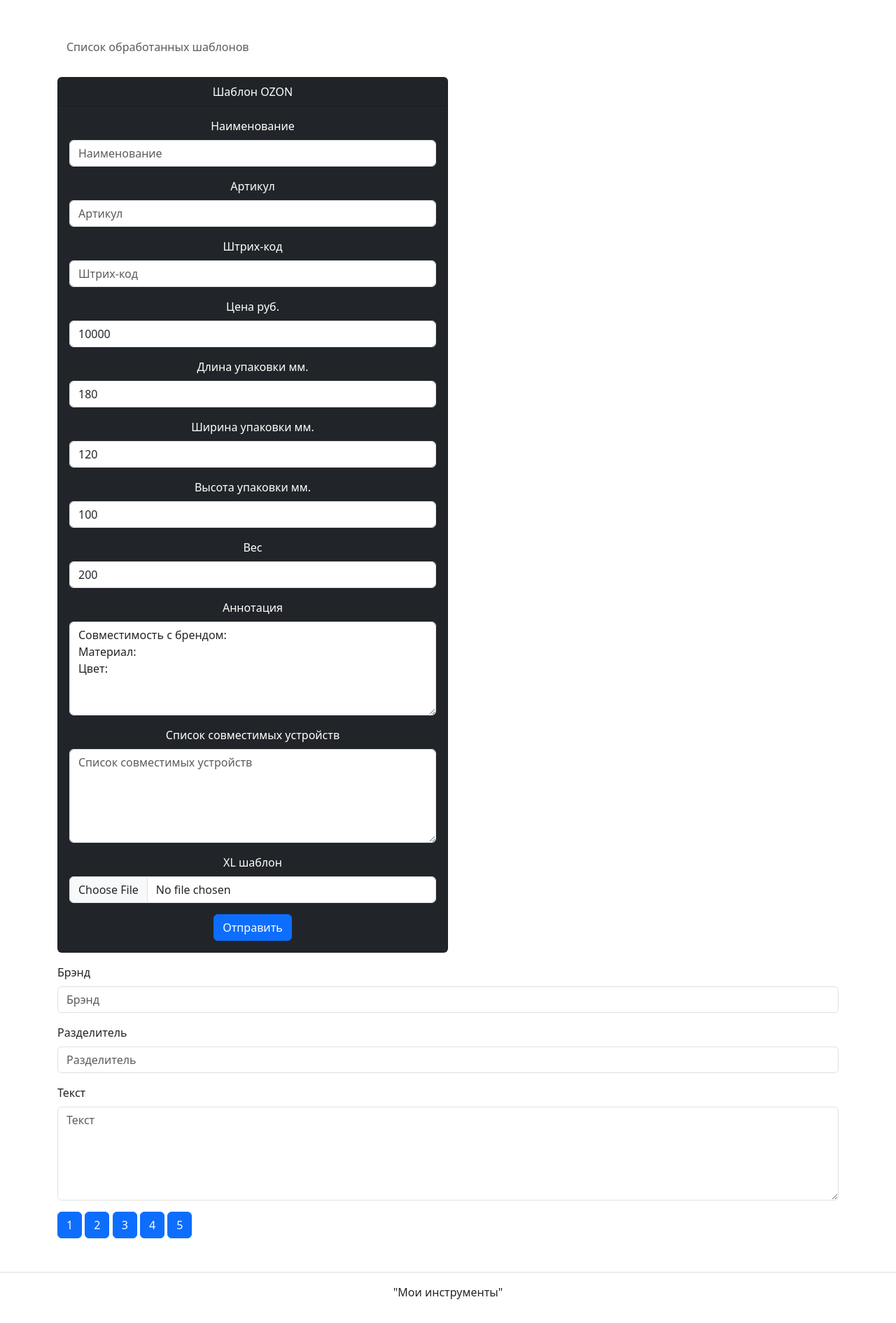
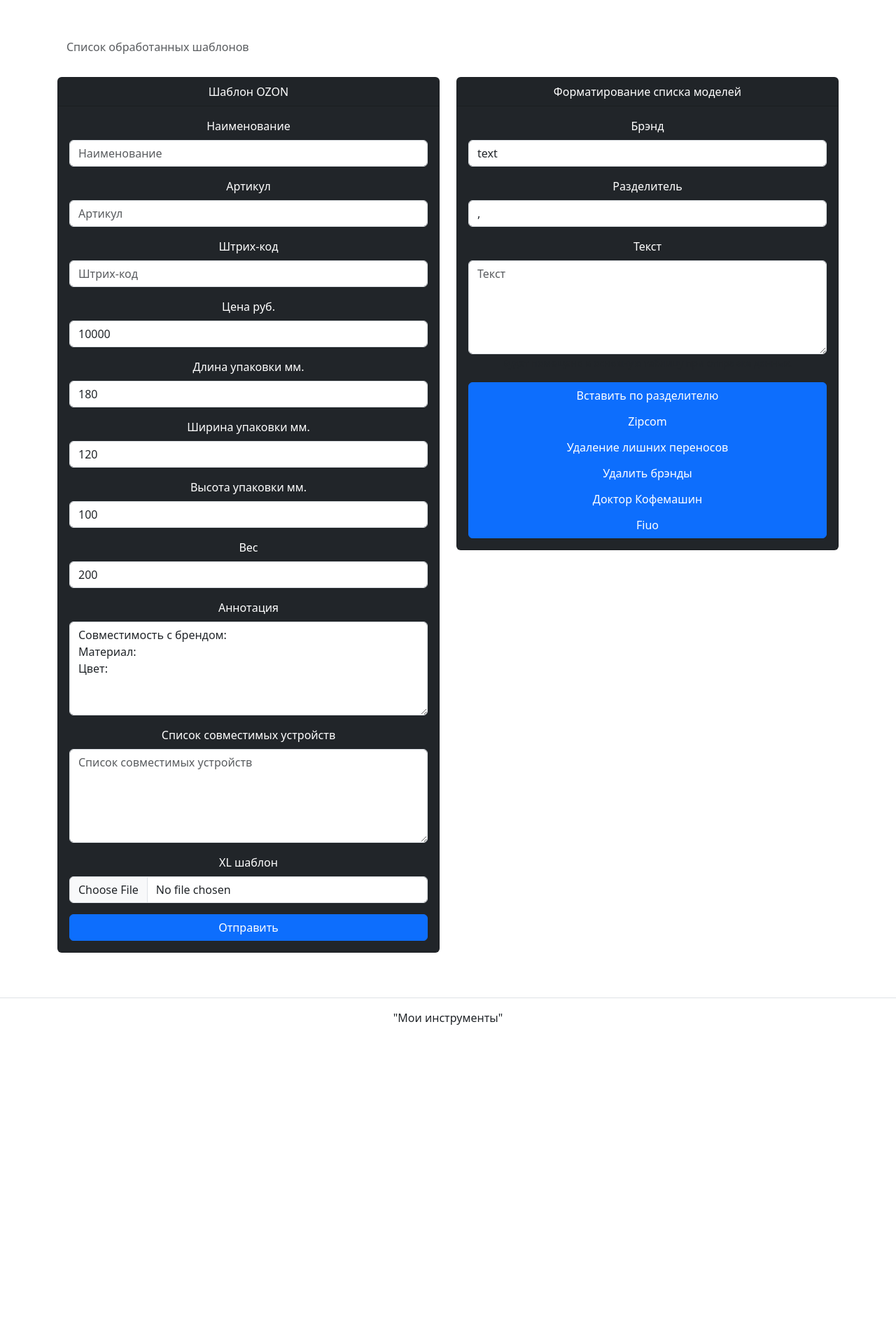
Before and after one commit to Sainekt/sklad_tools, a Django app: page /ozon/ in a window 1280 px wide. Shown: the part 56-1946 px from the top of the page at 70% size. After the commit the page ends 1520 px from the top, so only its background shows below. Run offline with Django 5.2, Linux system fonts and the light colour scheme; some libraries are stand-ins or nearby versions.

Commit message:
add working forms

```diff
--- a/ozon/forms.py
+++ b/ozon/forms.py
@@ -14,8 +14,9 @@ class OzonForm(forms.ModelForm):
 
 
 class Formating(forms.Form):
-    brand = forms.CharField(label='Брэнд')
-    sep = forms.CharField(label='Разделитель')
+    brand = forms.CharField(label='Брэнд', required=False)
+    sep = forms.CharField(label='Разделитель', required=False)
     text = forms.CharField(label='Текст', widget=forms.Textarea(
         {'cols': '22', 'rows': '5'}), required=False,
+        help_text='Будет помещено в основную таблицу при отправке данных.'
     )
--- a/ozon/models.py
+++ b/ozon/models.py
@@ -29,5 +29,6 @@ class Ozon(models.Model):
         'Список совместимых устройств', max_length=5000
     )
     xcel_shablon = models.FileField('XL шаблон', upload_to='ozon_shablons')
+
     def get_absolute_url(self):
         return reverse("ozon:edit_xl", kwargs={"pk": self.pk})
--- a/ozon/views.py
+++ b/ozon/views.py
@@ -1,6 +1,3 @@
-from typing import Any
-from django.db.models.base import Model as Model
-from django.db.models.query import QuerySet
 from django.views.generic import CreateView, DetailView, UpdateView, ListView
 from django.shortcuts import redirect
 
@@ -14,7 +11,6 @@ from utils.ozon import format_string as formating
 
 SET_BARCODS = barcode_set
 
-
 class XlFormCreateView(CreateView):
     model = Ozon
     form_class = OzonForm
@@ -26,17 +22,26 @@ class XlFormCreateView(CreateView):
             form.instance.barcode = barcode
         if form.instance.article is None:
             form.instance.article = barcode
+        if form.instance.model_list is None and self.text:
+            form.instance.model_list = self.text
         return super().form_valid(form)
 
     def get_context_data(self, **kwargs):
         context = super().get_context_data(**kwargs)
-        if self.request.GET:
-            if 'model_list_zipcom' in self.request.GET:
-                self.text = formating.model_list_zipcom(
-                    self.request.GET['text']
-                )
-
-        formater = Formating(initial={'text': self.text})
+        self.brand, self.sep = formating.get_Separation()
+        if self.request.POST:
+            self.text = get_format_strgin(
+                number=self.request.POST['button'],
+                text=self.request.POST['text'],
+                brand=self.request.POST['brand'],
+                sep=self.request.POST['sep']
+            )
+        formater = Formating(
+            initial={
+                'text': self.text,
+                'brand': self.brand,
+                'sep': self.sep}
+        )
         context["form_formatter"] = formater
         return context
 
@@ -48,6 +53,18 @@ class XlFormDetailView(DetailView):
 class XlFormUpdateView(UpdateView):
     model = Ozon
     form_class = OzonForm
+    text = None
+
+    def get_context_data(self, **kwargs):
+        context = super().get_context_data(**kwargs)
+        if self.request.GET:
+            if 'model_list_zipcom' in self.request.GET:
+                self.text = formating.model_list_zipcom(
+                    self.request.GET['text']
+                )
+        formater = Formating(initial={'text': self.text})
+        context["form_formatter"] = formater
+        return context
 
 
 class XlFormListView(ListView):
@@ -73,3 +90,17 @@ def edit_xl(request, pk):
     pyperclip.copy(info.barcode)
     excel_edit(choice_file_xl(info.xcel_shablon))
     return redirect('ozon:detail', pk=info.id)
+
+
+def get_format_strgin(number, text, brand=None, sep=None):
+    funcs = {
+        '1': formating.brands_by_sep,
+        '2': formating.model_list_zipcom,
+        '3': formating.del_enter,
+        '4': formating.del_brand,
+        '5': formating.model_list_doc_cm,
+        '6': formating.fiyo,
+    }
+    if number == '1':
+        return funcs[number](brand=brand, separation=sep, text=text)
+    return funcs[number](text)
--- a/templates/ozon/ozon_form.html
+++ b/templates/ozon/ozon_form.html
@@ -8,7 +8,10 @@
 {% block content %}
 <a class="btn btn text-muted" href="{% url 'ozon:list' %}">Список обработанных шаблонов</a>
 <br><br>
-<div class="card text-white bg-dark mb-3 text-center col-6">
+
+<div class="row">
+  <div class="col-md-6">
+    <div class="card text-white bg-dark mb-3 text-center">
       <div class="card-header">
         Шаблон OZON
       </div>
@@ -16,55 +19,33 @@
         <form method='post' enctype="multipart/form-data" id='form1'>
           {% csrf_token %}
           {% bootstrap_form form %}
+          <div class="btn-group-vertical w-100">
           {% bootstrap_button button_type="submit" content="Отправить" %}
           </div>
         </form>
       </div>
-
-<div>
-<form method='GET' id="form2">
-  {% bootstrap_form form_formatter %}
-  {% bootstrap_button button_type="submit" content="1" name="one" %}
-  {% bootstrap_button button_type="submit" content="2" name="model_list_zipcom" %}
-  {% bootstrap_button button_type="submit" content="3" name="three" %}
-  {% bootstrap_button button_type="submit" content="4" name="four" %}
-  {% bootstrap_button button_type="submit" content="5" name="five" %}
-</form>
     </div>
-  {% comment %} {% with data=form.instance %}
-    {% if "/edit/" in request.path %}
-      <h2>Редактировать заявку {{ data.pk }}</h2>
-    {% elif "/delete/" in request.path %}
-      <h2>Удалить заявку {{ data.pk }}</h2>
-    {% else %}
-      <h2>Подать заявку</h2>
-    {% endif %}
-    <div class="card col-4">
+  </div>
+  <div class="col-md-6">
+    <div class="card text-white bg-dark mb-3 text-center">
       <div class="card-header">
-        Конкурс мороженого
+        Форматирование списка моделей
       </div>
       <div class="card-body">
-        <form method="post">
+        <form method='post' id="form2">
           {% csrf_token %}
-          {% if not "/delete/" in request.path %}
-            {% bootstrap_form form %}
-          {% else %}
-            <p>{{ data.title }}</p>
-            <p>{{ data.price }}</p>
-            <p>{{ data.description }}</p>
-            <p>{{ data.comment }}</p>
-          {% endif %}
-          {% bootstrap_button button_type="submit" content="Отправить" %}
+          {% bootstrap_form form_formatter %}
+          <div class="btn-group-vertical w-100">
+            {% bootstrap_button button_type="submit" content="Вставить по разделителю" name="button" value="1" %}
+            {% bootstrap_button button_type="submit" content="Zipcom" name="button" value="2" %}
+            {% bootstrap_button button_type="submit" content="Удаление лишних переносов" name="button" value="3" %}
+            {% bootstrap_button button_type="submit" content="Удалить брэнды" name="button" value="4" %}
+            {% bootstrap_button button_type="submit" content="Доктор Кофемашин" name="button" value="5" %}
+            {% bootstrap_button button_type="submit" content="Fiuo" name="button" value="6" %}
+          </div>
         </form>
       </div>
     </div>
-    {% if form.is_valid %}
-      <h2>Рецепт мороженого {{ data.title }} принят на конкурс!</h2>
-      <div>Номер заявки: {{ data.id }}</div>
-    {% endif %}
-  {% endwith %}
-  <hr>
-  <div>
-    <a href="{% url 'contest:list' %}">Список всех заявок</a>
-  </div> {% endcomment %}
+  </div>
+</div>
 {% endblock %}
--- a/utils/ozon/format_string.py
+++ b/utils/ozon/format_string.py
@@ -1,14 +1,33 @@
-import pyperclip  # type: ignore
-brands = {'amica', 'zanussi', 'moulinex', 'aeg', 'hotpoint-ariston', 'privileg', 'bauknecht', 'constructa', 'rotel',
-          'beko', 'kenwood', 'electrolux', 'tefal', 'siemens', 'miele', 'melitta', 'gorenje', 'bosch', 'philips',
-          'krups', 'whirlpool', 'lg', 'dolce gusto', 'saeco', 'braun', 'nivona', 'indesit', 'samsung', 'ariston',
-          'rowenta', 'philips-saeco', 'maytag', 'jura', 'delonghi', 'spidem', 'gaggia', 'smeg', 'kitchenaid', 'delfa',
-          'hansa', 'zelmer', 'bifinett', 'nespresso'}
+import os
+
+from django.conf import settings
 
 
-def pyperclip_f(brand, separation, text):  # Проставляем бренды в списке моделей без брендов \\ 1
+brands = {
+    'amica', 'zanussi', 'moulinex', 'aeg', 'hotpoint-ariston', 'privileg',
+    'bauknecht', 'constructa', 'rotel', 'beko', 'kenwood', 'electrolux',
+    'tefal', 'siemens', 'miele', 'melitta', 'gorenje', 'bosch', 'philips',
+    'krups', 'whirlpool', 'lg', 'dolce gusto', 'saeco', 'braun', 'nivona',
+    'indesit', 'samsung', 'ariston', 'rowenta', 'philips-saeco', 'maytag',
+    'jura', 'delonghi', 'spidem', 'gaggia', 'smeg', 'kitchenaid', 'delfa',
+    'hansa', 'zelmer', 'bifinett', 'nespresso'
+}
+
+file_path = os.path.join(settings.BASE_DIR, 'utils', 'ozon', 'mem.txt')
+
+
+def get_Separation():
+    with open(file_path, 'r') as get_info:
+        information = get_info.readlines()
+        brand, separation = [i.rstrip('\n') for i in information]
+        return brand, separation
+
+
+# Проставляем бренды в списке моделей без брендов \\ 1
+def brands_by_sep(brand, separation, text):
     string = text
     new_string = ''
+    print(brand)
     for el in string.split(separation if separation != 'n' else '\n'):
         if el == '':
             continue
@@ -17,7 +36,7 @@ def pyperclip_f(brand, separation, text):  # Проставляем бренды
             continue
         new_string += f'{el}\n'
 
-    with open('format_stringer//mem.txt', 'w') as write_info:
+    with open(file_path, 'w') as write_info:
         write_info.write(f'{brand}\n{separation}')
 
     return new_string
--- a/utils/ozon/mem.txt
+++ b/utils/ozon/mem.txt
@@ -1 +1,2 @@
-Ariete
+text
+,
```
Lines whose indentation alone changed are shown as unchanged.
